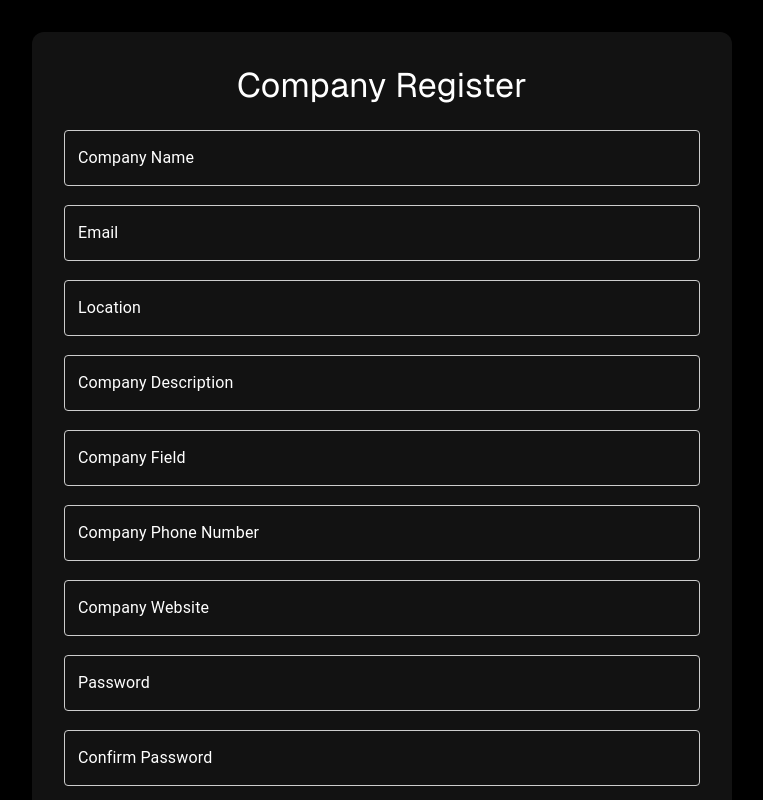
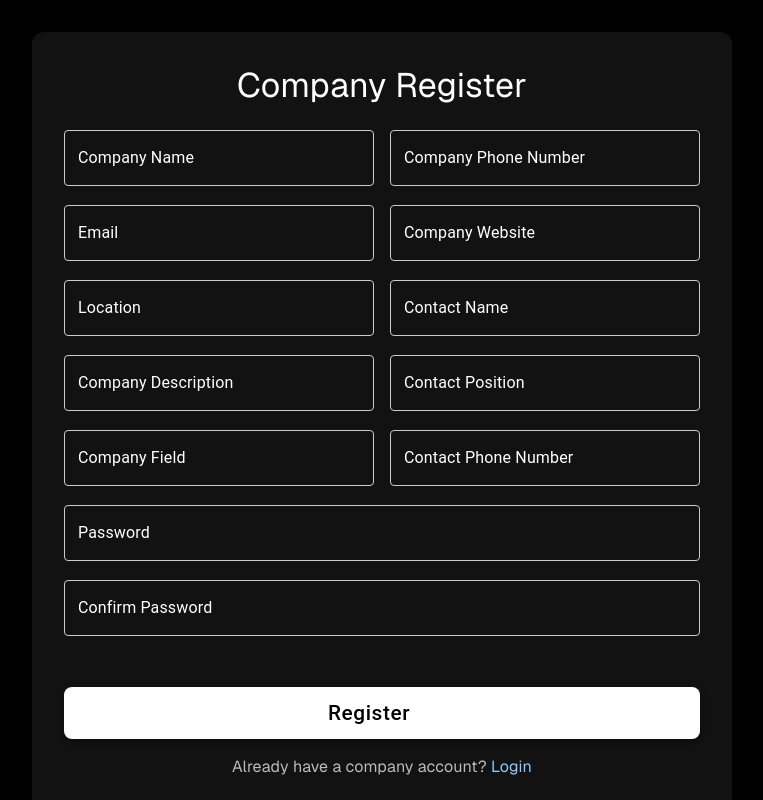
Before and after one commit to aI7aj/ITHireSmart, a React (Create React App) app in the folder client/: page /companyregister in a window 1280 px wide. Shown: the top 800 px of the page, without its empty margins (258-1021 px from the left). Built offline with nearby package versions, Linux system fonts and the light colour scheme; some icons are missing; the HTML template or start-up script is replaced by a standard one.

Commit message:
Refactor CompanyRegister form layout and add contact information fields

```diff
--- a/client/src/components/Company/CompanyRegister.js
+++ b/client/src/components/Company/CompanyRegister.js
@@ -159,7 +159,8 @@ const CompanyRegister = () => {
               >
                 Company Register
               </Typography>
-
+              <Box sx={{ display: "flex", gap: 2, flexWrap: "wrap" }}>
+                <Box sx={{ flex: 1, minWidth: 250 }}>
                   <Field
                     as={TextField}
                     name="companyName"
@@ -213,6 +214,8 @@ const CompanyRegister = () => {
                     error={touched.companyField && Boolean(errors.companyField)}
                     helperText={<ErrorMessage name="companyField" />}
                   />
+                </Box>
+                <Box sx={{ flex: 1, minWidth: 250 }}>
                   <Field
                     as={TextField}
                     name="companyNumbers"
@@ -233,7 +236,38 @@ const CompanyRegister = () => {
                     error={touched.companyWebsite && Boolean(errors.companyWebsite)}
                     helperText={<ErrorMessage name="companyWebsite" />}
                   />
-
+                  <Field
+                    as={TextField}
+                    name="contactName"
+                    label="Contact Name"
+                    fullWidth
+                    variant="outlined"
+                    sx={{ ...TextFieldStyle, mb: 2 }}
+                    error={touched.contactName && Boolean(errors.contactName)}
+                    helperText={<ErrorMessage name="contactName" />}
+                  />
+                  <Field
+                    as={TextField}
+                    name="contactPosition"
+                    label="Contact Position"
+                    fullWidth
+                    variant="outlined"
+                    sx={{ ...TextFieldStyle, mb: 2 }}
+                    error={touched.contactPosition && Boolean(errors.contactPosition)}
+                    helperText={<ErrorMessage name="contactPosition" />}
+                  />
+                  <Field
+                    as={TextField}
+                    name="contactPhoneNumber"
+                    label="Contact Phone Number"
+                    fullWidth
+                    variant="outlined"
+                    sx={{ ...TextFieldStyle, mb: 2 }}
+                    error={touched.contactPhoneNumber && Boolean(errors.contactPhoneNumber)}
+                    helperText={<ErrorMessage name="contactPhoneNumber" />}
+                  />
+                </Box>
+              </Box>
               <Field
                 as={TextField}
                 name="password"
```
Lines whose indentation alone changed are shown as unchanged.
